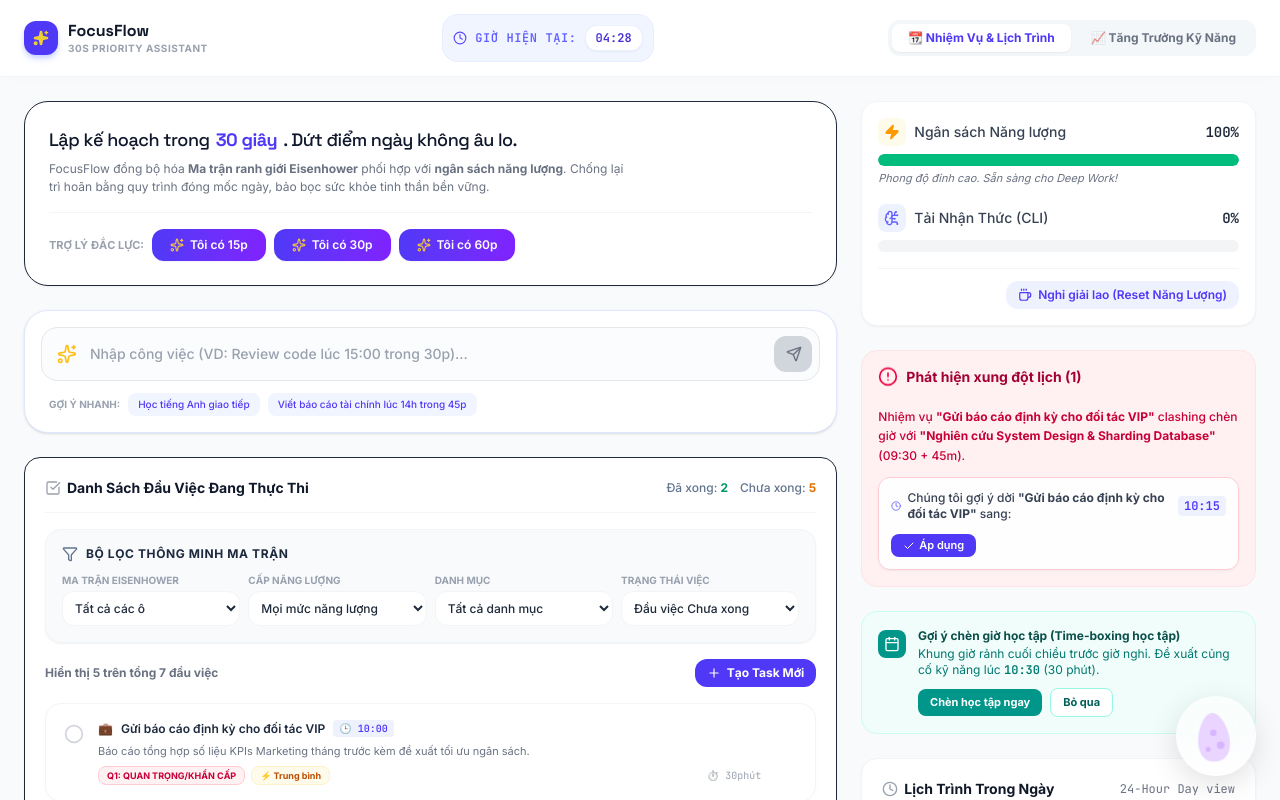
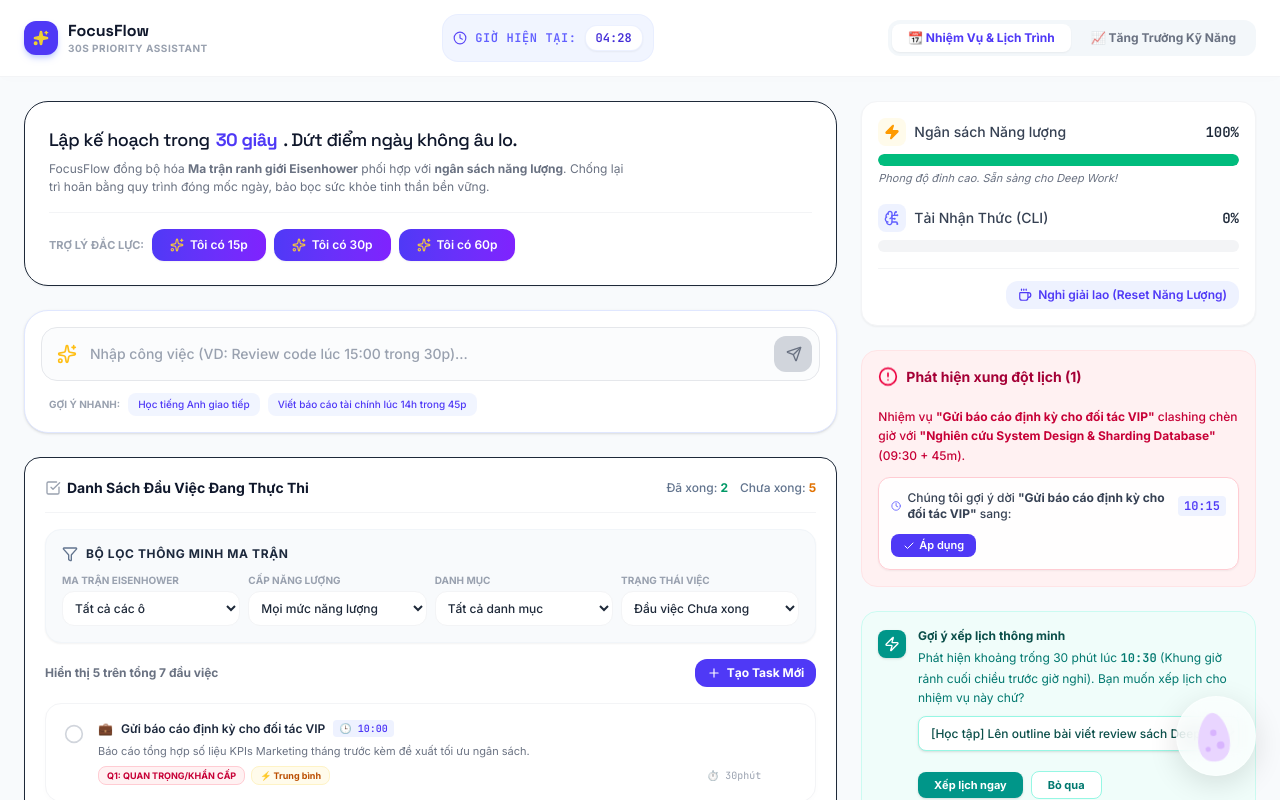
Before and after one commit to nguyenductan37/FocusFlow, a React (Vite) app: page / in a window 1280 px wide. Shown: the top 800 px of the page. Built offline with nearby package versions, Linux system fonts and the light colour scheme.

Commit message:
feature/chen lich vao time trong va relevant docs completed

```diff
--- a/src/App.tsx
+++ b/src/App.tsx
@@ -799,6 +799,7 @@ export default function App() {
                 tasks={tasks}
                 chronotype={chronotype}
                 onUpdateTaskTime={handleUpdateTaskTime}
+                onScheduleUnscheduledTask={handleUpdateTaskTime}
                 onOpenCreateTask={(hour) => handleOpenCreateWithPresets(25, hour)}
                 onSelectTaskToEdit={(t) => {
                   setTaskToEdit(t);
--- a/src/components/BatchingNudgeCard.tsx
+++ b/src/components/BatchingNudgeCard.tsx
@@ -13,9 +13,7 @@ interface BatchingNudgeCardProps {
 const CATEGORY_NAMES: Record<TaskCategory, string> = {
   'Học tập': 'Học tập',
   'Làm việc': 'Làm việc',
-  'Phát triển bản thân': 'Phát triển bản thân',
-  'Sức khỏe': 'Sức khỏe',
-  'Cá nhân': 'Cá nhân',
+  'Admin': 'Hành chính',
 };
 
 export default function BatchingNudgeCard({
--- a/src/components/Scheduler.tsx
+++ b/src/components/Scheduler.tsx
@@ -6,6 +6,7 @@
 import React, { useMemo } from 'react';
 import { AlertCircle, ArrowRight, Calendar, Check, Clock, Plus, HelpCircle, Zap } from 'lucide-react';
 import { Task, Chronotype } from '../types';
+import { getTodayDateString } from '../utils/dummyData';
 
 interface SchedulerProps {
   tasks: Task[];
@@ -13,6 +14,7 @@ interface SchedulerProps {
   onUpdateTaskTime: (taskId: string, newTime: string) => void;
   onOpenCreateTask: (defaultHour?: string) => void;
   onSelectTaskToEdit: (task: Task) => void;
+  onScheduleUnscheduledTask?: (taskId: string, scheduledTime: string) => void;
 }
 
 // Utility functions to calculate times
@@ -30,12 +32,10 @@ export function minutesToTimeString(mins: number): string {
   return `${String(h).padStart(2, '0')}:${String(m).padStart(2, '0')}`;
 }
 
-export default function Scheduler({ tasks, chronotype, onUpdateTaskTime, onOpenCreateTask, onSelectTaskToEdit }: SchedulerProps) {
-  // Load and manage study ignore count from localStorage (AC-PB51-03 & AC-PB51-04)
-  const [studyIgnoreCount, setStudyIgnoreCount] = React.useState<number>(() => {
-    const countStr = localStorage.getItem('focusflow_study_ignore_count');
-    return countStr ? Number(countStr) : 0;
-  });
+export default function Scheduler({ tasks, chronotype, onUpdateTaskTime, onOpenCreateTask, onSelectTaskToEdit, onScheduleUnscheduledTask }: SchedulerProps) {
+  // Local state for Smart Slot-Scheduling Nudge (PB-5.1)
+  const [selectedTaskId, setSelectedTaskId] = React.useState<string | null>(null);
+  const [dismissedSlot, setDismissedSlot] = React.useState<string | null>(null);
 
   // Extract scheduled non-done tasks for clashing computations
   const scheduledTasks = useMemo(() => {
@@ -75,13 +75,16 @@ export default function Scheduler({ tasks, chronotype, onUpdateTaskTime, onOpenC
   // Find educational time slots for PB-5.1 (Time-boxing học tập tự động)
   // Gaps of >= 20 mins between scheduled tasks or in morning slot
   const studySlotProposal = useMemo(() => {
-    if (studyIgnoreCount >= 3) return null;
+    let targetSlot: string | null = null;
+    let slotDuration = 30;
+    let reason = '';
 
     if (scheduledTasks.length === 0) {
       // If no scheduled tasks, suggest morning at 9:00
-      return { slot: '09:00', duration: 25, reason: 'Lịch sáng còn trống hoàn hảo' };
-    }
-
+      targetSlot = '09:00';
+      slotDuration = 25;
+      reason = 'Lịch sáng còn trống hoàn hảo';
+    } else {
       // Try to find gaps >= 20 mins
       for (let i = 0; i < scheduledTasks.length - 1; i++) {
         const tA = scheduledTasks[i];
@@ -90,28 +93,93 @@ export default function Scheduler({ tasks, chronotype, onUpdateTaskTime, onOpenC
         const gap = startB - endA;
 
         if (gap >= 20) {
-        // Suggest slot at endA
-        return {
-          slot: minutesToTimeString(endA),
-          duration: Math.min(gap, 45),
-          reason: `Khoảng trống ${gap} phút giữa các nhiệm vụ`,
-        };
+          targetSlot = minutesToTimeString(endA);
+          slotDuration = Math.min(gap, 45);
+          reason = `Khoảng trống ${gap} phút giữa các nhiệm vụ`;
+          break;
         }
       }
 
+      if (!targetSlot) {
         // Otherwise find slot after the last scheduled task
         const lastTask = scheduledTasks[scheduledTasks.length - 1];
         const endLast = timeStringToMinutes(lastTask.scheduled_at!) + lastTask.estimated_min;
         if (endLast < 17 * 60) { // before 17:00
+          targetSlot = minutesToTimeString(endLast);
+          slotDuration = 30;
+          reason = 'Khung giờ rảnh cuối chiều trước giờ nghỉ';
+        }
+      }
+    }
+
+    if (!targetSlot) return null;
+
+    // Search for all unscheduled tasks for today
+    const todayStr = getTodayDateString();
+    const unscheduledTasks = tasks.filter(t =>
+      !t.scheduled_at &&
+      t.status !== 'DONE' &&
+      t.status !== 'DEFERRED' &&
+      t.due_date === todayStr
+    );
+
+    if (unscheduledTasks.length > 0) {
+      const startHour = parseInt(targetSlot.split(':')[0], 10);
+      let isGoldenHour = false;
+      if (chronotype === 'EARLY_BIRD') {
+        isGoldenHour = startHour >= 8 && startHour < 11;
+      } else if (chronotype === 'NIGHT_OWL') {
+        isGoldenHour = startHour >= 20 && startHour < 22;
+      } else {
+        isGoldenHour = (startHour >= 9 && startHour < 11) || (startHour >= 14 && startHour < 16);
+      }
+
+      // Scoring algorithm to find the best matched task
+      const scoredTasks = unscheduledTasks.map(task => {
+        let score = 0;
+
+        // 1. Duration Fit
+        if (task.estimated_min <= slotDuration) score += 50;
+        else score -= 20;
+
+        // 2. Eisenhower Priority
+        if (task.eisenhower_q === 'Q1') score += 40;
+        else if (task.eisenhower_q === 'Q2') score += 35;
+        else if (task.eisenhower_q === 'Q3') score += 20;
+        else if (task.eisenhower_q === 'Q4') score += 10;
+
+        // 3. Bio-hour Alignment
+        if (isGoldenHour) {
+          if (task.energy_level === 'HIGH') score += 30;
+          else if (task.energy_level === 'MEDIUM') score += 15;
+          else if (task.energy_level === 'LOW') score += 5;
+        } else {
+          if (task.energy_level === 'LOW') score += 20;
+          else if (task.energy_level === 'MEDIUM') score += 10;
+          else if (task.energy_level === 'HIGH') score -= 10;
+        }
+
+        return { task, score };
+      });
+
+      // Sort by score descending
+      const candidates = scoredTasks.sort((a, b) => b.score - a.score).map(s => s.task);
+
       return {
-        slot: minutesToTimeString(endLast),
-        duration: 30,
-        reason: 'Khung giờ rảnh cuối chiều trước giờ nghỉ',
+        slot: targetSlot,
+        duration: slotDuration,
+        reason,
+        matchedTask: candidates[0],
+        candidates
       };
     }
 
-    return null;
-  }, [scheduledTasks, studyIgnoreCount]);
+    return {
+      slot: targetSlot,
+      duration: slotDuration,
+      reason
+    };
+  }, [scheduledTasks, tasks, chronotype]);
 
   // Find chronobiology nudges (PB-F3)
   const chronotypeNudges = useMemo(() => {
@@ -167,6 +235,9 @@ export default function Scheduler({ tasks, chronotype, onUpdateTaskTime, onOpenC
       default: return 'bg-slate-50 border-slate-200 text-slate-700';
     }
   };
+
+  const activeProposedTask = studySlotProposal?.candidates?.find(t => t.id === selectedTaskId) || studySlotProposal?.matchedTask;
+  const isNudgeVisible = studySlotProposal && studySlotProposal.slot !== dismissedSlot;
 
   return (
     <div className="space-y-6">
@@ -252,35 +323,63 @@ export default function Scheduler({ tasks, chronotype, onUpdateTaskTime, onOpenC
         </div>
       )}
 
-      {/* 📚 Educational Time-boxing Suggestions (PB-5.1) */}
-      {studySlotProposal && (
+      {/* 📚 Smart Slot-Scheduling Nudge (PB-5.1) */}
+      {isNudgeVisible && studySlotProposal && (
         <div id="education-timebox-container" className="p-4 bg-teal-50 border border-teal-100 rounded-2xl flex items-start gap-3 animate-fade-in">
-          <div className="p-1.5 bg-teal-600 text-white rounded-lg mt-0.5">
-            <Calendar className="w-4 h-4" />
+          <div className="p-1.5 bg-teal-600 text-white rounded-lg mt-0.5 shadow-sm">
+            <Zap className="w-4 h-4" />
           </div>
           <div className="flex-1 text-xs text-left">
-            <h5 className="font-bold text-teal-900">Gợi ý chèn giờ học tập (Time-boxing học tập)</h5>
-            <p className="text-teal-700 mt-0.5">{studySlotProposal.reason}. Đề xuất củng cố kỹ năng lúc <strong className="font-mono">{studySlotProposal.slot}</strong> ({studySlotProposal.duration} phút).</p>
-            <div className="mt-2.5 flex items-center gap-2">
+            <h5 className="font-bold text-teal-900">Gợi ý xếp lịch thông minh</h5>
+
+            {activeProposedTask ? (
+              <div className="mt-1">
+                <p className="text-teal-700 mb-2 leading-relaxed">
+                  Phát hiện khoảng trống {studySlotProposal.duration} phút lúc <strong className="font-mono">{studySlotProposal.slot}</strong> ({studySlotProposal.reason}). Bạn muốn xếp lịch cho nhiệm vụ này chứ?
+                </p>
+                <select
+                  className="w-full mb-3 p-2 bg-white border border-teal-200 rounded-lg text-teal-900 font-medium shadow-sm outline-none focus:ring-2 focus:ring-teal-500 cursor-pointer"
+                  value={activeProposedTask.id}
+                  onChange={(e) => setSelectedTaskId(e.target.value)}
+                >
+                  {studySlotProposal.candidates?.map(c => (
+                    <option key={c.id} value={c.id}>
+                      [{c.category}] {c.title} ({c.estimated_min}m)
+                    </option>
+                  ))}
+                </select>
+              </div>
+            ) : (
+              <p className="text-teal-700 mt-1 mb-2">
+                {studySlotProposal.reason}. Đề xuất củng cố kỹ năng lúc <strong className="font-mono">{studySlotProposal.slot}</strong> ({studySlotProposal.duration} phút).
+              </p>
+            )}
+
+            <div className="mt-2 flex items-center gap-2">
               <button
                 id="btn-confirm-timebox"
                 onClick={() => {
+                  if (activeProposedTask) {
+                    onScheduleUnscheduledTask?.(activeProposedTask.id, studySlotProposal.slot);
+                    setDismissedSlot(null);
+                    setSelectedTaskId(null);
+                  } else {
                     onOpenCreateTask(studySlotProposal.slot);
+                  }
                 }}
-                className="px-3 py-1.5 bg-teal-600 hover:bg-teal-700 text-white text-[11px] font-bold rounded-lg cursor-pointer"
+                className="px-4 py-1.5 bg-teal-600 hover:bg-teal-700 active:scale-95 text-white text-[11px] font-bold rounded-lg cursor-pointer transition-all shadow-sm"
               >
-                Chèn học tập ngay
+                {activeProposedTask ? 'Xếp lịch ngay' : 'Tạo lịch học mới'}
               </button>
 
               <button
                 id="btn-ignore-timebox"
                 onClick={() => {
-                  const nextCount = studyIgnoreCount + 1;
-                  setStudyIgnoreCount(nextCount);
-                  localStorage.setItem('focusflow_study_ignore_count', String(nextCount));
+                  setDismissedSlot(studySlotProposal.slot);
+                  setSelectedTaskId(null);
                 }}
-                className="px-3 py-1.5 bg-white hover:bg-gray-100 text-teal-800 text-[11px] font-bold rounded-lg cursor-pointer border border-teal-200 transition-colors"
-                title="Bỏ qua gợi ý này"
+                className="px-4 py-1.5 bg-white hover:bg-teal-50 text-teal-700 text-[11px] font-bold rounded-lg cursor-pointer border border-teal-200 transition-colors"
+                title="Bỏ qua khe trống này"
               >
                 Bỏ qua
               </button>
--- a/tsconfig.json
+++ b/tsconfig.json
@@ -21,6 +21,7 @@
       ]
     },
     "allowImportingTsExtensions": true,
-    "noEmit": true
+    "noEmit": true,
+    "types": ["vite/client"]
   }
 }
```
Also changed, not shown: 2 other files (tests, documents, lock files or other folders). Lines whose indentation alone changed are shown as unchanged.
